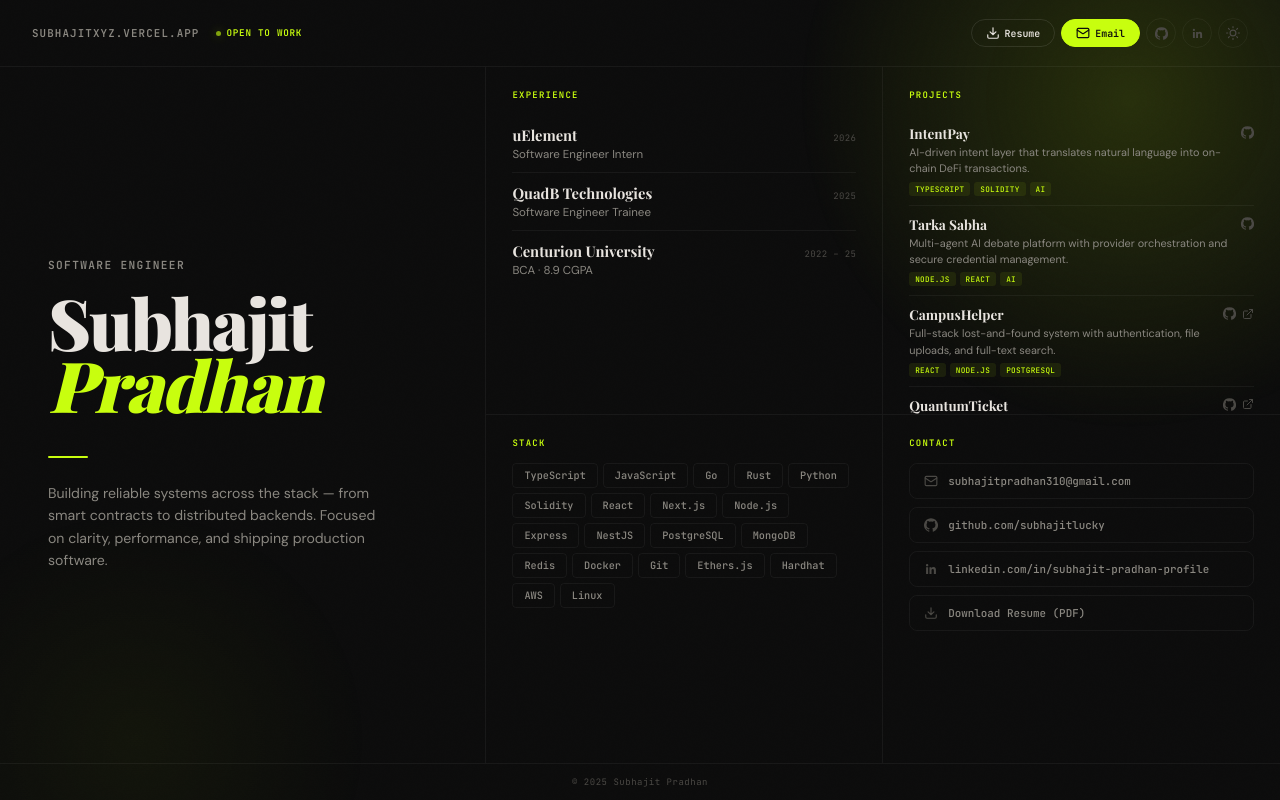
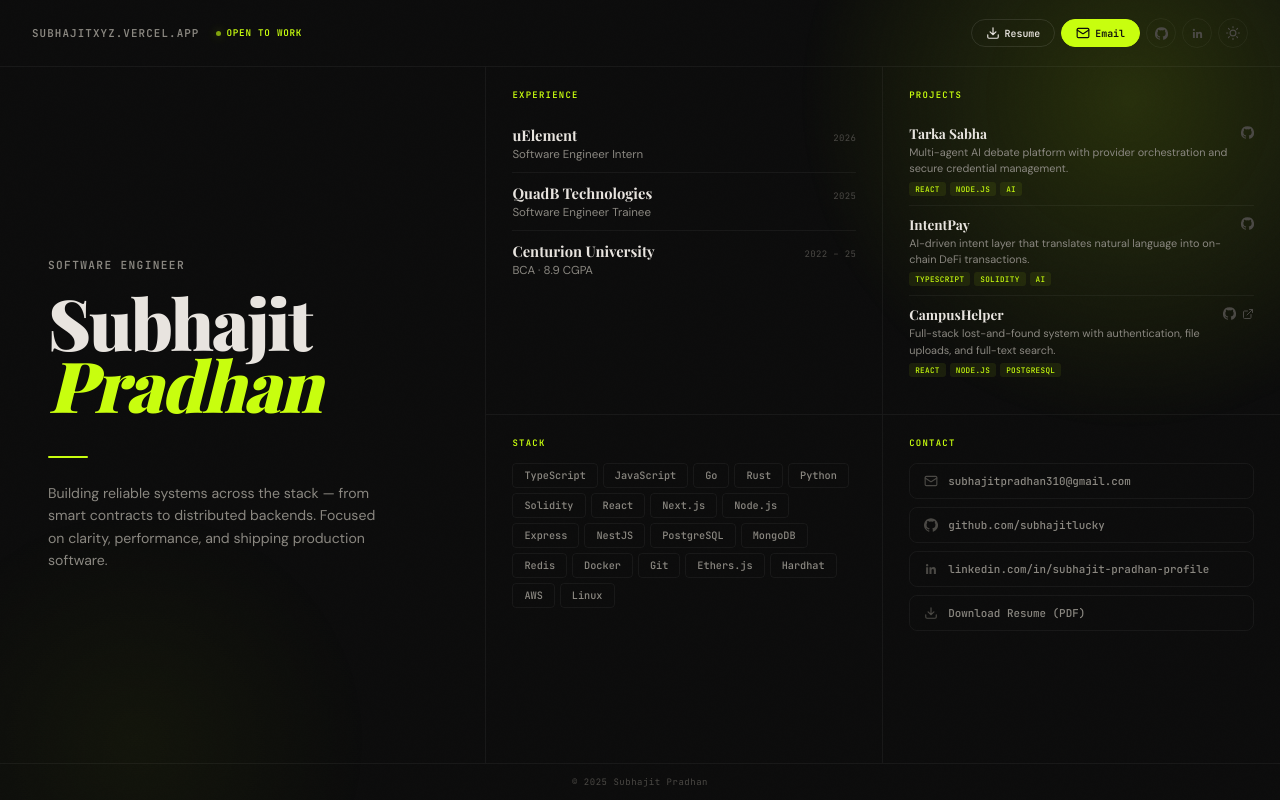
Before and after one commit to subhajitlucky/subhajit, a React (Vite) app: page / in a window 1280 px wide. Built offline with nearby package versions, Linux system fonts and the light colour scheme; a web font is replaced by a local one.

Commit message:
test: add structured portfolio data

```diff
--- a/src/data/projects.js
+++ b/src/data/projects.js
@@ -1,35 +1,96 @@
 const projects = [
   {
+    title: 'Tarka Sabha',
+    slug: 'tarka-sabha',
+    role: 'Full-stack engineer',
+    oneLine:
+      'Multi-agent AI debate platform with provider orchestration and secure credential management.',
+    description:
+      'Multi-agent AI debate platform with provider orchestration and secure credential management.',
+    problem:
+      'AI debate workflows need a structured way to coordinate multiple model providers, user prompts, and credentials without mixing product logic with provider-specific details.',
+    usersOrContext:
+      'Built for users who want to run and compare AI-assisted debate flows through a web interface.',
+    workflow:
+      'A user defines the debate context, configures model access, starts the debate flow, and reviews generated arguments from the participating agents.',
+    architecture:
+      'React powers the client experience, while a Node.js backend coordinates provider requests, credential handling, and debate workflow state.',
+    decisions: [
+      'Separated provider orchestration from the interface so model integrations can change without reshaping the user flow.',
+      'Kept credential handling behind backend boundaries instead of exposing provider keys to the browser.',
+    ],
+    tradeoffs: [
+      'Supporting multiple providers increases orchestration complexity compared with a single-model implementation.',
+    ],
+    nextImprovements: [
+      'Add richer debate history views and clearer comparison tools for generated responses.',
+    ],
+    stack: ['React', 'Node.js', 'AI provider APIs'],
+    tags: ['React', 'Node.js', 'AI'],
+    github: 'https://github.com/subhajitlucky/tarka-sabha',
+    demo: 'https://github.com/subhajitlucky/tarka-sabha',
+  },
+  {
     title: 'IntentPay',
+    slug: 'intentpay',
+    role: 'Full-stack and smart contract engineer',
+    oneLine:
+      'AI-driven intent layer that translates natural language into on-chain DeFi transactions.',
     description:
       'AI-driven intent layer that translates natural language into on-chain DeFi transactions.',
+    problem:
+      'On-chain transaction flows can require users to understand protocol actions, wallet steps, and contract interactions before completing a payment or DeFi operation.',
+    usersOrContext:
+      'Built for crypto users exploring natural-language transaction intent as an interface layer for Web3 workflows.',
+    workflow:
+      'A user enters a transaction intent, the application interprets the requested action, prepares the related on-chain interaction, and routes the user through wallet execution.',
+    architecture:
+      'A TypeScript application connects AI intent parsing with Solidity contracts and wallet-based transaction execution.',
+    decisions: [
+      'Modeled the product around user intent first, then mapped interpreted actions to explicit transaction steps.',
+      'Kept smart contract interactions visible in the workflow so users can review execution before confirming through a wallet.',
+    ],
+    tradeoffs: [
+      'Natural-language input improves accessibility but requires careful validation before any blockchain transaction is prepared.',
+    ],
+    nextImprovements: [
+      'Add stronger intent validation and clearer transaction previews before wallet confirmation.',
+    ],
+    stack: ['TypeScript', 'Solidity', 'AI workflows', 'Ethers.js'],
+    tags: ['TypeScript', 'Solidity', 'AI'],
     github: 'https://github.com/subhajitlucky/intentpay',
     demo: 'https://github.com/subhajitlucky/intentpay',
-    tags: ['TypeScript', 'Solidity', 'AI'],
-  },
-  {
-    title: 'Tarka Sabha',
-    description:
-      'Multi-agent AI debate platform with provider orchestration and secure credential management.',
-    github: 'https://github.com/subhajitlucky/tarka-sabha',
-    demo: 'https://github.com/subhajitlucky/tarka-sabha',
-    tags: ['Node.js', 'React', 'AI'],
   },
   {
     title: 'CampusHelper',
+    slug: 'campushelper',
+    role: 'Full-stack engineer',
+    oneLine:
+      'Full-stack lost-and-found system with authentication, file uploads, and full-text search.',
     description:
       'Full-stack lost-and-found system with authentication, file uploads, and full-text search.',
+    problem:
+      'Campus lost-and-found posts need a searchable, authenticated flow where users can report items, add images, and find relevant matches.',
+    usersOrContext:
+      'Built for campus communities that need a practical web flow for reporting and searching lost or found items.',
+    workflow:
+      'Users sign in, create item reports with details and uploads, search existing posts, and review relevant lost-and-found entries.',
+    architecture:
+      'A React frontend connects to a Node.js backend with PostgreSQL-backed data flows for authentication, uploads, and search.',
+    decisions: [
+      'Used authenticated flows so item reports can be tied to accountable user actions.',
+      'Included uploads and full-text search to make reports easier to identify and retrieve.',
+    ],
+    tradeoffs: [
+      'Adding uploads and search increases backend surface area compared with a static listing board.',
+    ],
+    nextImprovements: [
+      'Improve moderation and matching flows for duplicate or related item reports.',
+    ],
+    stack: ['React', 'Node.js', 'PostgreSQL'],
+    tags: ['React', 'Node.js', 'PostgreSQL'],
     github: 'https://github.com/subhajitlucky/campushelper',
     demo: 'https://campushelper.vercel.app',
-    tags: ['React', 'Node.js', 'PostgreSQL'],
-  },
-  {
-    title: 'QuantumTicket',
-    description:
-      'On-chain NFT ticketing system — mint, transfer, and verify event tickets via smart contracts.',
-    github: 'https://github.com/subhajitlucky/quantumTicket',
-    demo: 'https://quantumticket.vercel.app/',
-    tags: ['Solidity', 'Ethers.js', 'React'],
   },
 ];
 
```
Also changed, not shown: src/data/profile.js (added, +43 -0 lines), 2 other files (tests, documents, lock files or other folders).
